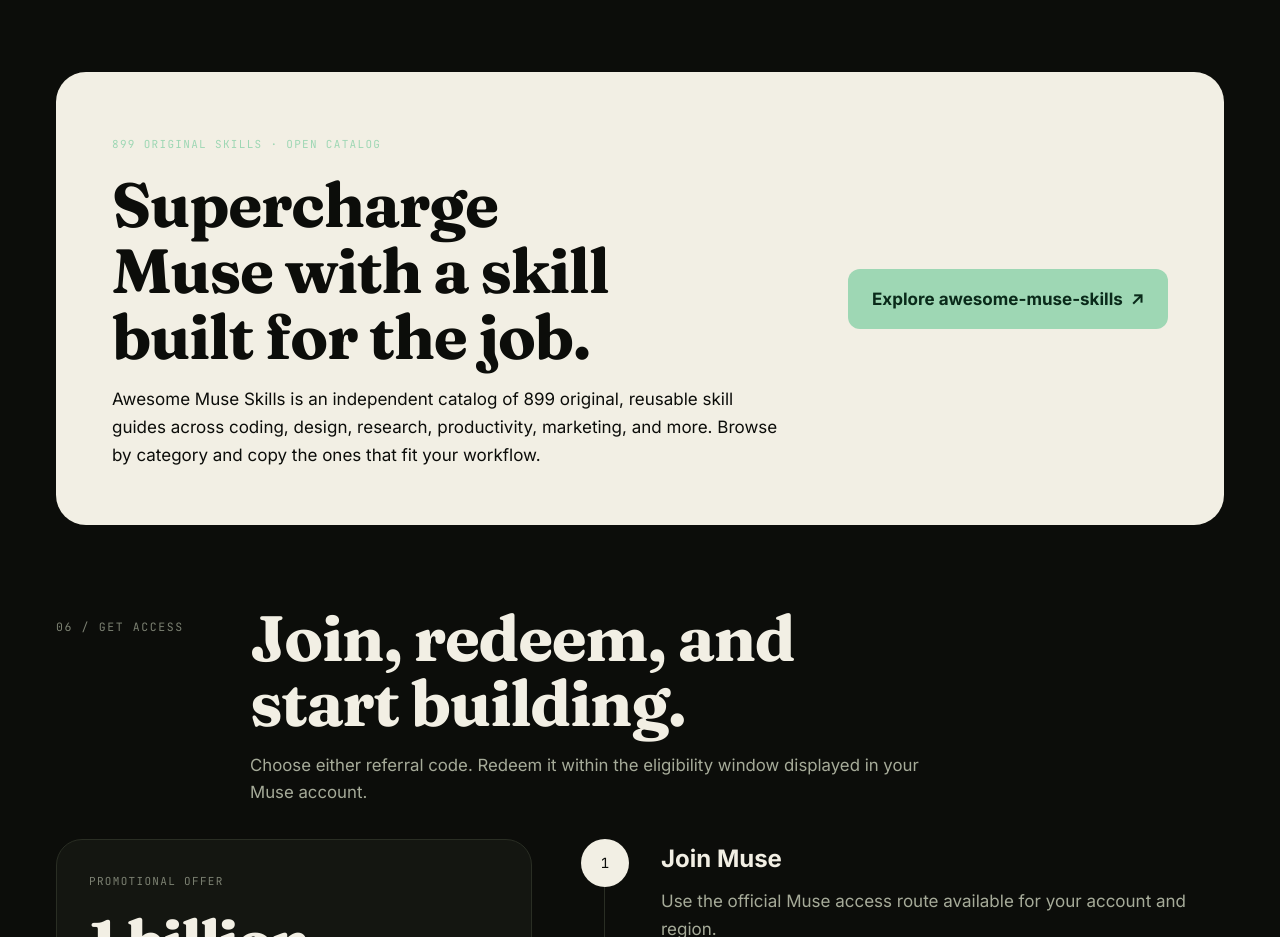
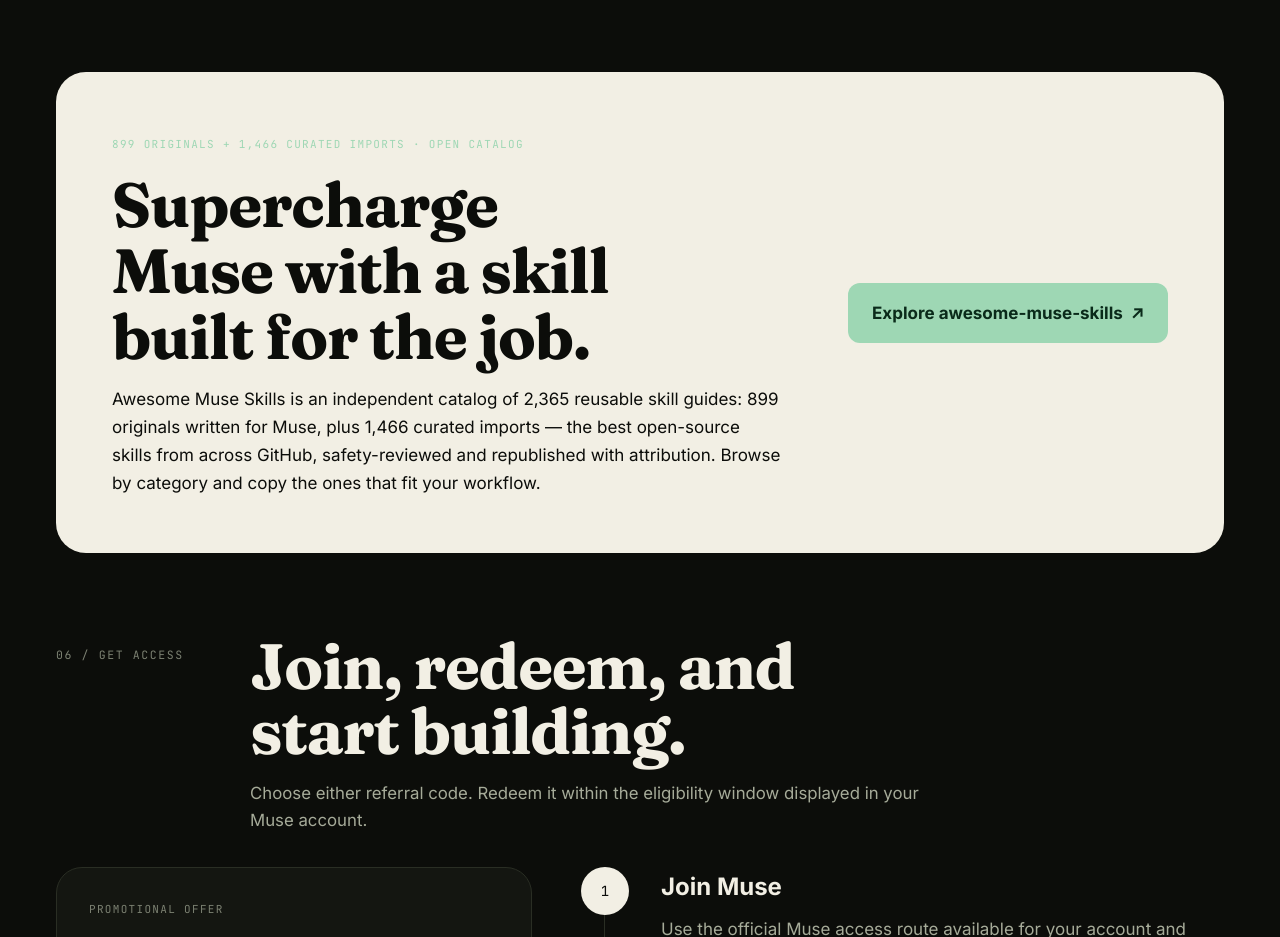
Before and after one commit to aicodedecode/Museaicodes, a Next.js app: page / in a window 1280 px wide. Shown: the part 5020-5957 px from the top of the page. Built offline with nearby package versions, Linux system fonts and the light colour scheme.

Commit message:
Skills banner: 2,365 skills (899 originals + 1,466 curated imports)

```diff
--- a/app/page.tsx
+++ b/app/page.tsx
@@ -373,16 +373,18 @@
           <div className="grid items-center gap-8 rounded-[30px] bg-ink p-8 text-bg md:p-14 lg:grid-cols-[1fr_auto]">
             <div>
               <span className="font-mono text-[11px] uppercase tracking-[0.12em] text-moss">
-                899 original skills · Open catalog
+                899 originals + 1,466 curated imports · Open catalog
               </span>
               <h2 id="skills-h" className="font-display mt-4 max-w-[740px] text-[clamp(2.1rem,5vw,3.9rem)] font-bold leading-[1.05] tracking-tight">
                 Supercharge Muse with a skill built for the job.
               </h2>
               <p className="mt-4 max-w-[670px] text-bg/70">
-                Awesome Muse Skills is an independent catalog of 899 original,
-                reusable skill guides across coding, design, research,
-                productivity, marketing, and more. Browse by category and copy
-                the ones that fit your workflow.
+                Awesome Muse Skills is an independent catalog of 2,365
+                reusable skill guides: 899 originals written for Muse, plus
+                1,466 curated imports — the best open-source skills from
+                across GitHub, safety-reviewed and republished with
+                attribution. Browse by category and copy the ones that fit
+                your workflow.
               </p>
             </div>
             <a
```
